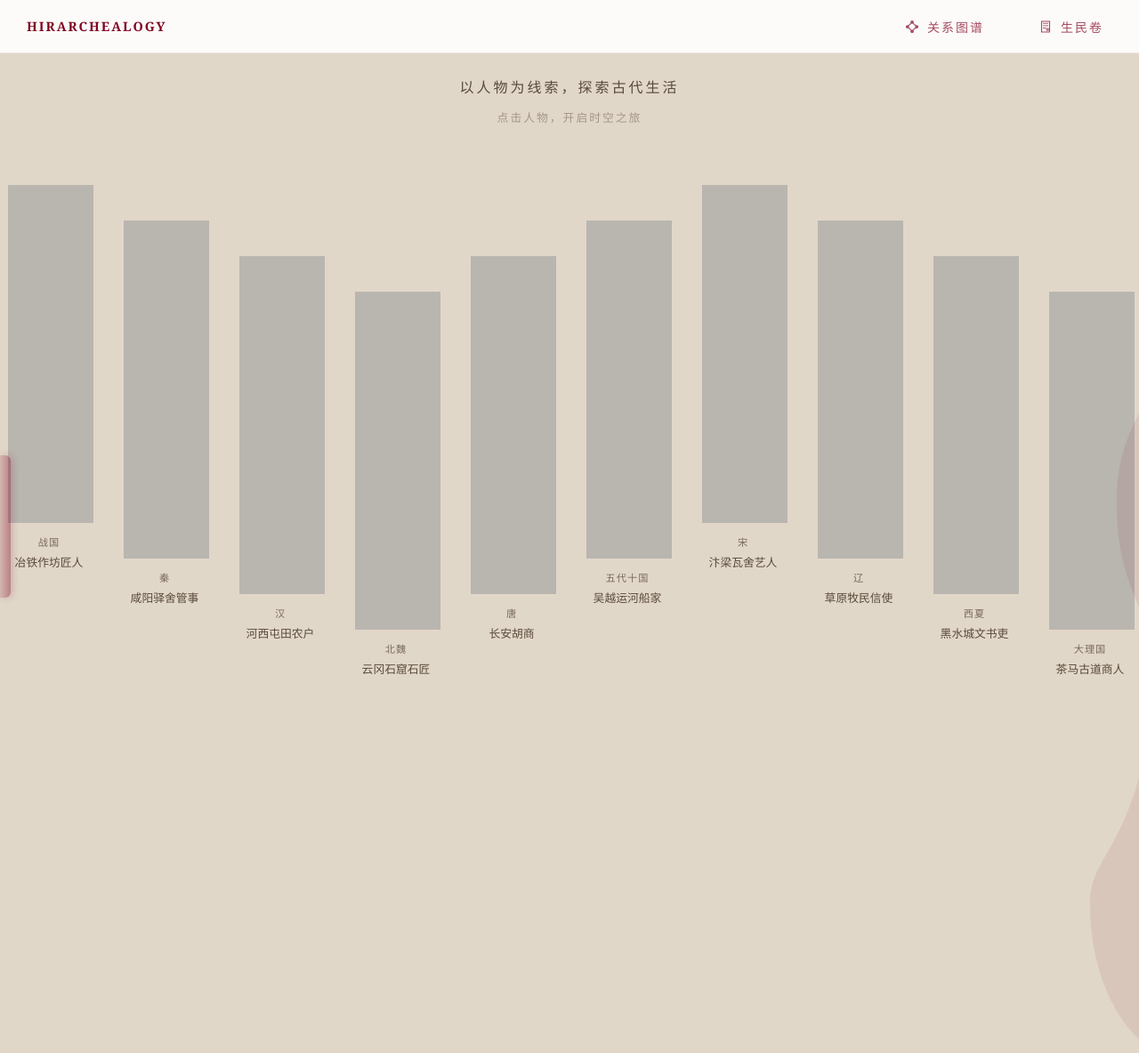
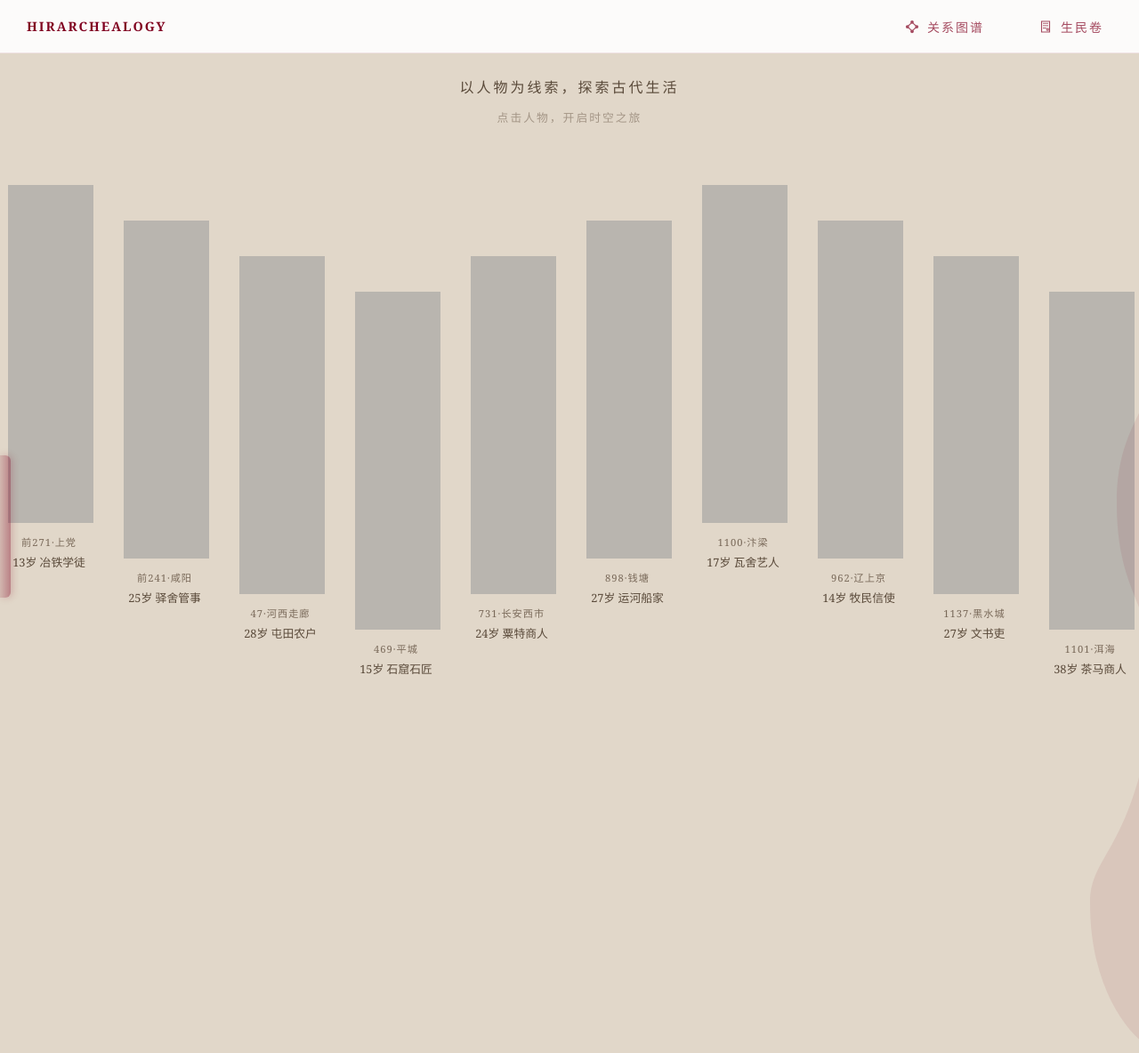
Before and after one commit to relHIGH/hirarchealogy, a Jekyll site: the page built from docs/生民卷/index.md, in a window 1280 px wide. Shown: the whole page at 89% size. Built offline with Jekyll 4.4.1, drawn with Linux system fonts in a browser that asks for light colours.

Commit message:
更新生民卷首页10个人物为新名字和信息

```diff
--- a/docs/生民卷/index.md
+++ b/docs/生民卷/index.md
@@ -10,83 +10,83 @@ title: 生民卷
   </div>
 
   <div class="character-row">
-    <a href="./炉青/" class="char-item" data-char="炉青">
+    <a href="./冶辛/" class="char-item" data-char="冶辛">
       <div class="char-img" style="background-position: 0% 0%;"></div>
       <div class="char-info">
-        <span class="char-dynasty">战国</span>
-        <span class="char-role">冶铁作坊匠人</span>
+        <span class="char-dynasty">前271·上党</span>
+        <span class="char-role">13岁 冶铁学徒</span>
       </div>
     </a>
 
-    <a href="./衡羽/" class="char-item offset-1" data-char="衡羽">
+    <a href="./衡路/" class="char-item offset-1" data-char="衡路">
       <div class="char-img" style="background-position: 25% 0%;"></div>
       <div class="char-info">
-        <span class="char-dynasty">秦</span>
-        <span class="char-role">咸阳驿舍管事</span>
+        <span class="char-dynasty">前241·咸阳</span>
+        <span class="char-role">25岁 驿舍管事</span>
       </div>
     </a>
 
-    <a href="./禾宁/" class="char-item offset-2" data-char="禾宁">
+    <a href="./刘禾/" class="char-item offset-2" data-char="刘禾">
       <div class="char-img" style="background-position: 50% 0%;"></div>
       <div class="char-info">
-        <span class="char-dynasty">汉</span>
-        <span class="char-role">河西屯田农户</span>
+        <span class="char-dynasty">47·河西走廊</span>
+        <span class="char-role">28岁 屯田农户</span>
       </div>
     </a>
 
-    <a href="./石兰/" class="char-item offset-3" data-char="石兰">
+    <a href="./张昙/" class="char-item offset-3" data-char="张昙">
       <div class="char-img" style="background-position: 75% 0%;"></div>
       <div class="char-info">
-        <span class="char-dynasty">北魏</span>
-        <span class="char-role">云冈石窟石匠</span>
+        <span class="char-dynasty">469·平城</span>
+        <span class="char-role">15岁 石窟石匠</span>
       </div>
     </a>
 
-    <a href="./月珑/" class="char-item offset-2" data-char="月珑">
+    <a href="./安密罗/" class="char-item offset-2" data-char="安密罗">
       <div class="char-img" style="background-position: 100% 0%;"></div>
       <div class="char-info">
-        <span class="char-dynasty">唐</span>
-        <span class="char-role">长安胡商</span>
+        <span class="char-dynasty">731·长安西市</span>
+        <span class="char-role">24岁 粟特商人</span>
       </div>
     </a>
 
-    <a href="./潮音/" class="char-item offset-1" data-char="潮音">
+    <a href="./沈大舟/" class="char-item offset-1" data-char="沈大舟">
       <div class="char-img" style="background-position: 0% 100%;"></div>
       <div class="char-info">
-        <span class="char-dynasty">五代十国</span>
-        <span class="char-role">吴越运河船家</span>
+        <span class="char-dynasty">898·钱塘</span>
+        <span class="char-role">27岁 运河船家</span>
       </div>
     </a>
 
-    <a href="./清弦/" class="char-item" data-char="清弦">
+    <a href="./柳边声/" class="char-item" data-char="柳边声">
       <div class="char-img" style="background-position: 25% 100%;"></div>
       <div class="char-info">
-        <span class="char-dynasty">宋</span>
-        <span class="char-role">汴梁瓦舍艺人</span>
+        <span class="char-dynasty">1100·汴梁</span>
+        <span class="char-role">17岁 瓦舍艺人</span>
       </div>
     </a>
 
-    <a href="./骁雪/" class="char-item offset-1" data-char="骁雪">
+    <a href="./萧骐/" class="char-item offset-1" data-char="萧骐">
       <div class="char-img" style="background-position: 50% 100%;"></div>
       <div class="char-info">
-        <span class="char-dynasty">辽</span>
-        <span class="char-role">草原牧民信使</span>
+        <span class="char-dynasty">962·辽上京</span>
+        <span class="char-role">14岁 牧民信使</span>
       </div>
     </a>
 
-    <a href="./墨岚/" class="char-item offset-2" data-char="墨岚">
+    <a href="./细封简兰/" class="char-item offset-2" data-char="细封简兰">
       <div class="char-img" style="background-position: 75% 100%;"></div>
       <div class="char-info">
-        <span class="char-dynasty">西夏</span>
-        <span class="char-role">黑水城文书吏</span>
+        <span class="char-dynasty">1137·黑水城</span>
+        <span class="char-role">27岁 文书吏</span>
       </div>
     </a>
 
-    <a href="./茶岑/" class="char-item offset-3" data-char="茶岑">
+    <a href="./段洱青/" class="char-item offset-3" data-char="段洱青">
       <div class="char-img" style="background-position: 100% 100%;"></div>
       <div class="char-info">
-        <span class="char-dynasty">大理国</span>
-        <span class="char-role">茶马古道商人</span>
+        <span class="char-dynasty">1101·洱海</span>
+        <span class="char-role">38岁 茶马商人</span>
       </div>
     </a>
   </div>
```
